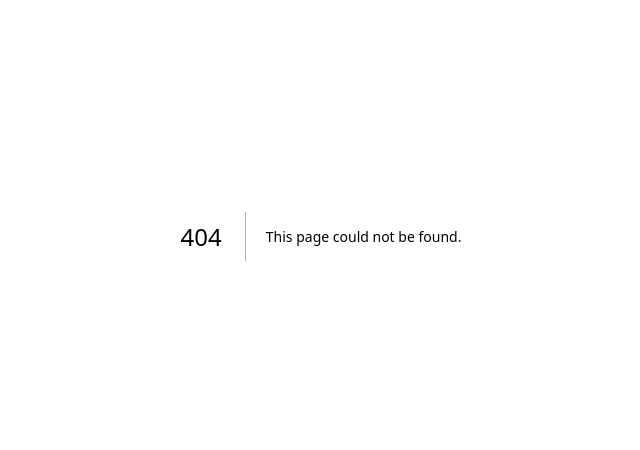
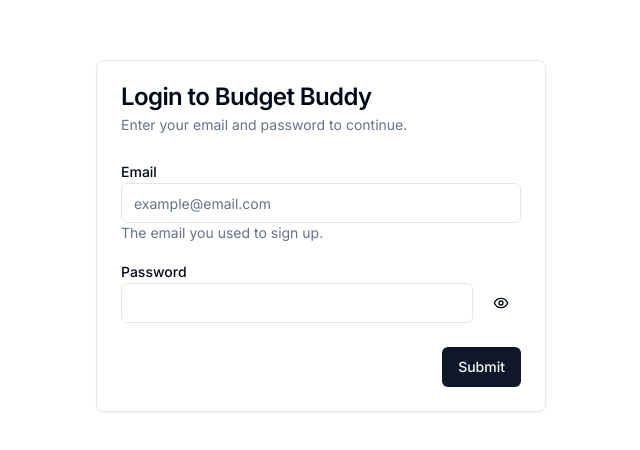
Before and after one commit to danjvarela/budget-buddy, a Next.js app: page /login in a window 1280 px wide. Before the commit this address had no page. Shown: the part 164-614 px from the top of the page, without its empty margins (319-959 px from the left). Built offline with nearby package versions, Linux system fonts and the light colour scheme.

Commit message:
feat(login): build out login form

```diff
--- /dev/null
+++ b/src/app/login/form.tsx
@@ -0,0 +1,81 @@
+"use client"
+
+import { zodResolver } from "@hookform/resolvers/zod"
+import { useForm } from "react-hook-form"
+import { z } from "zod"
+import { Button } from "@/components/ui/button"
+import { CardContent, CardFooter } from "@/components/ui/card"
+import {
+  Form,
+  FormControl,
+  FormDescription,
+  FormField,
+  FormItem,
+  FormLabel,
+  FormMessage,
+} from "@/components/ui/form"
+import { Input } from "@/components/ui/input"
+import { PasswordInput } from "@/components/ui/password-input"
+
+const schema = z.object({
+  email: z.string().email({ message: "not a valid email" }),
+  password: z.string().min(1, { message: "password is required" }),
+})
+
+type LoginData = z.infer<typeof schema>
+
+export default function LoginForm() {
+  const form = useForm<LoginData>({
+    resolver: zodResolver(schema),
+    defaultValues: {
+      email: "",
+      password: "",
+    },
+  })
+
+  async function onSubmit(data: LoginData) {
+    console.log("data to be submitted", data)
+    alert(JSON.stringify(data))
+  }
+
+  return (
+    <Form {...form}>
+      <form onSubmit={form.handleSubmit(onSubmit)} className="h-full w-full">
+        <CardContent className="space-y-4">
+          <FormField
+            control={form.control}
+            name="email"
+            render={({ field }) => (
+              <FormItem>
+                <FormLabel>Email</FormLabel>
+                <FormControl>
+                  <Input placeholder="example@email.com" {...field} />
+                </FormControl>
+                <FormDescription>
+                  The email you used to sign up.
+                </FormDescription>
+                <FormMessage />
+              </FormItem>
+            )}
+          />
+          <FormField
+            control={form.control}
+            name="password"
+            render={({ field }) => (
+              <FormItem>
+                <FormLabel>Password</FormLabel>
+                <FormControl>
+                  <PasswordInput {...field} />
+                </FormControl>
+                <FormMessage />
+              </FormItem>
+            )}
+          />
+        </CardContent>
+        <CardFooter className="justify-end">
+          <Button type="submit">Submit</Button>
+        </CardFooter>
+      </form>
+    </Form>
+  )
+}
--- /dev/null
+++ b/src/app/login/page.tsx
@@ -0,0 +1,23 @@
+import {
+  Card,
+  CardDescription,
+  CardHeader,
+  CardTitle,
+} from "@/components/ui/card"
+import LoginForm from "./form"
+
+export default function LoginPage() {
+  return (
+    <div className="flex h-screen w-full items-center justify-center">
+      <Card className="w-[450px]">
+        <CardHeader>
+          <CardTitle>Login to Budget Buddy</CardTitle>
+          <CardDescription>
+            Enter your email and password to continue.
+          </CardDescription>
+        </CardHeader>
+        <LoginForm />
+      </Card>
+    </div>
+  )
+}
--- a/src/app/page.tsx
+++ b/src/app/page.tsx
@@ -1,3 +1,10 @@
+import Link from "next/link"
+
 export default function Home() {
-  return <main className="">Hello</main>
+  return (
+    <main className="">
+      <Link href="/login">Login</Link>
+      <Link href="/signup">Signup</Link>
+    </main>
+  )
 }
```
